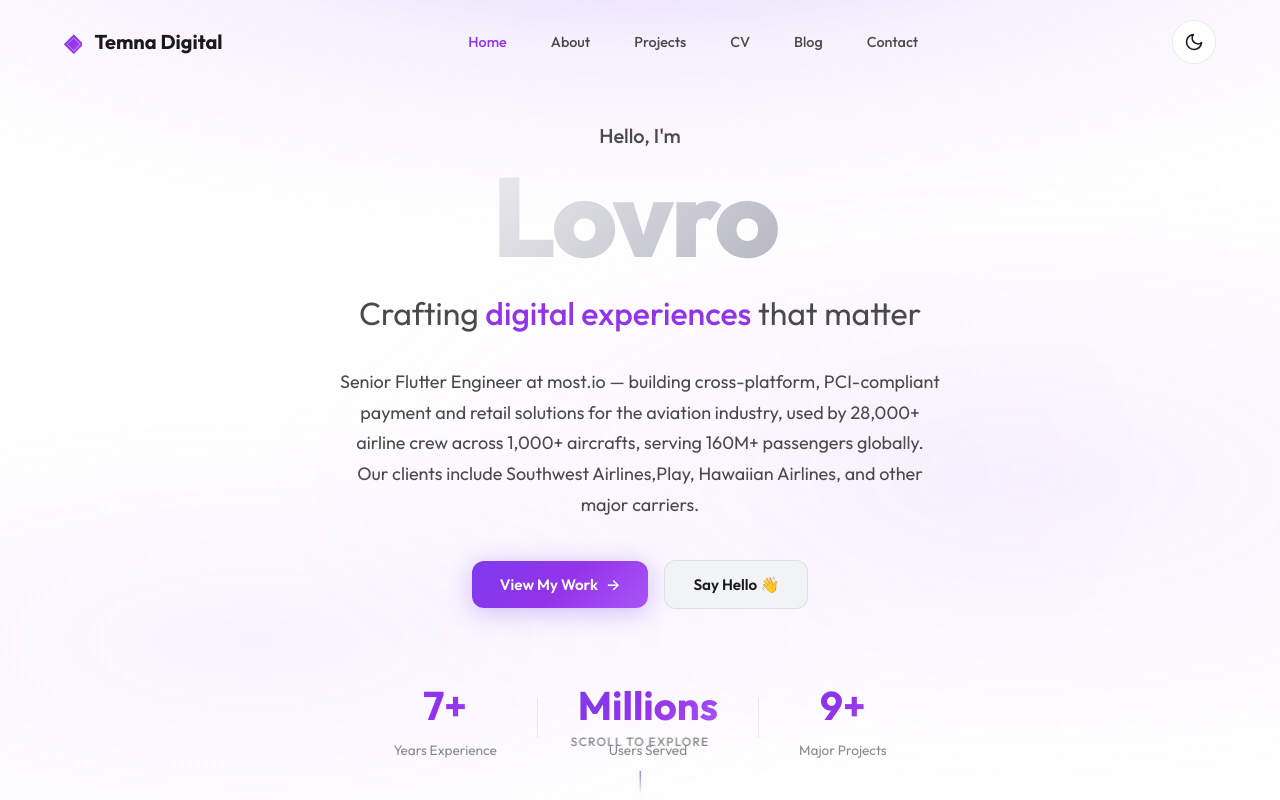
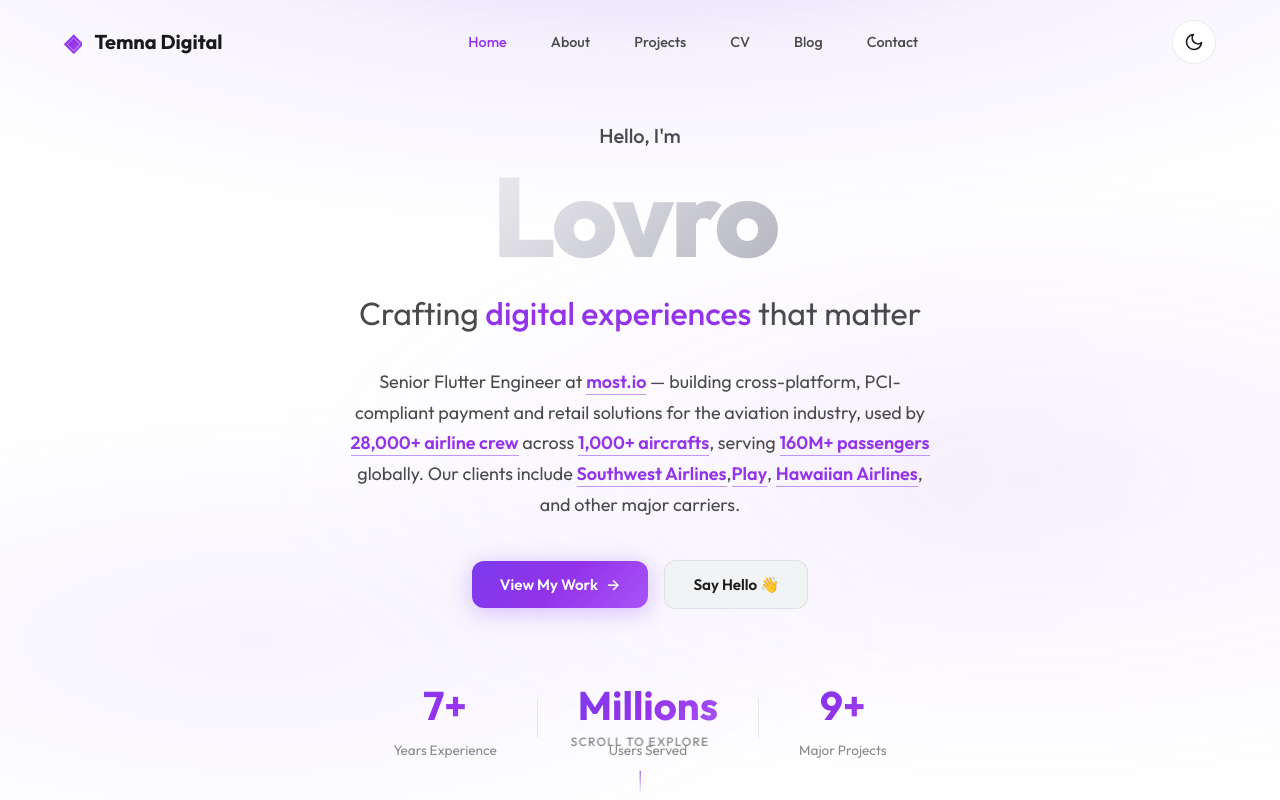
Before and after one commit to lbunicic/temnadigital.hr, a React (Vite) app: page / in a window 1280 px wide. Shown: the top 800 px of the page. Built offline with nearby package versions, Linux system fonts and the light colour scheme.

Commit message:
Add CSS styles for highlighted text in hero description
- Purple gradient color for highlighted text
- Subtle gradient underline
- Heavier font weight (600)
- Makes metrics and client names stand out

```diff
--- a/src/index.css
+++ b/src/index.css
@@ -612,6 +612,24 @@
   margin: 0 auto 40px;
   line-height: 1.7;
   animation: fadeInUp 0.6s ease 0.4s both;
+}
+
+.hero-description .highlight-text {
+  color: var(--accent-secondary);
+  font-weight: 600;
+  position: relative;
+  padding-bottom: 2px;
+}
+
+.hero-description .highlight-text::after {
+  content: '';
+  position: absolute;
+  left: 0;
+  right: 0;
+  bottom: 0;
+  height: 1px;
+  background: linear-gradient(90deg, var(--accent-primary), var(--accent-secondary));
+  opacity: 0.5;
 }
 
 .hero-cta {
```
